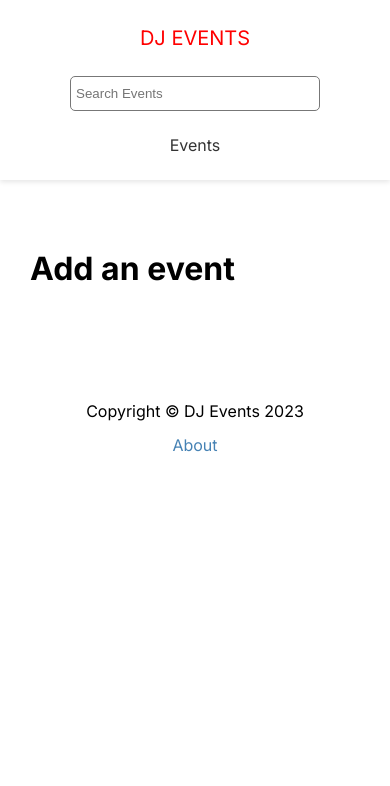
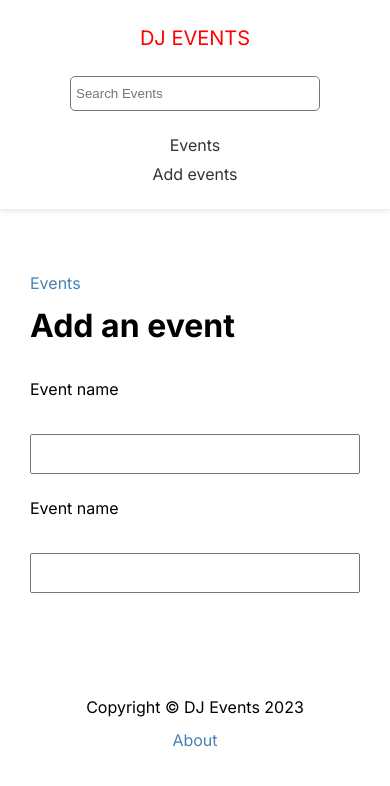
Before and after one commit to matthieusarthou/dj-events-frontend, a Next.js app: page /events/add in a window 390 px wide. Shown: the top 786 px of the page. Built offline with nearby package versions, Linux system fonts and the light colour scheme.

Commit message:
Add event ongoing. Todo: finish fields and add a submit button

```diff
--- a/app/events/add/page.tsx
+++ b/app/events/add/page.tsx
@@ -1,7 +1,72 @@
+'use client';
+import { useState } from 'react';
+import { useRouter } from 'next/navigation';
+import Link from 'next/link';
+import styles from '@/app/styles/Form.module.css';
+
 export default function AddEventPage() {
-    return (
-        <div>
-            <h1>Add an event</h1>
+  const [values, setValues] = useState({
+    name: '',
+    performers: '',
+    venue: '',
+    address: '',
+    date: '',
+    time: '',
+    description: '',
+  });
+
+  const router = useRouter();
+
+  const handleSubmit = (e: React.FormEvent) => {
+    e.preventDefault();
+    console.log('submit');
+  };
+
+  const handleInputChange = (e: React.FormEvent<HTMLInputElement>) => {
+    const { name, value } = e.currentTarget;
+    setValues({ ...values, [name]: value });
+    console.log({ values });
+  };
+
+  return (
+    <div>
+      <Link href="/events">Events</Link>
+      <h1>Add an event</h1>
+      <form
+        onSubmit={handleSubmit}
+        className={styles.form}
+      >
+        <div className={styles.grid}>
+          <label
+            htmlFor="name"
+            className={styles.label}
+          >
+            Event name
+          </label>
+          <input
+            type="text"
+            id="name"
+            name="name"
+            value={values.name}
+            onChange={handleInputChange}
+          ></input>
         </div>
-    )
+        <div className={styles.grid}>
+          <label
+            htmlFor="name"
+            className={styles.label}
+          >
+            Event name
+          </label>
+          <input
+            type="text"
+            id="name"
+            name="name"
+            value={values.name}
+            onChange={handleInputChange}
+          ></input>
+        </div>
+      </form>
+    </div>
+  );
 }
--- a/app/header/page.tsx
+++ b/app/header/page.tsx
@@ -14,6 +14,9 @@ export default function HeaderPage() {
           <li>
             <Link href="/events">Events</Link>
           </li>
+          <li>
+            <Link href="/events/add">Add events</Link>
+          </li>
         </ul>
       </nav>
     </header>
--- /dev/null
+++ b/app/styles/Form.module.css
@@ -0,0 +1,39 @@
+.form label {
+  display: block;
+}
+
+.form input {
+  width: 100%;
+  height: 40px;
+  padding: 5px;
+}
+
+.form textarea {
+  width: 100%;
+  height: 150px;
+}
+
+.form input[type='submit'] {
+  display: block;
+  width: 100%; /* necessary? */
+  margin: 20px 0 30px;
+}
+
+.form .file {
+  border: 1px #ccc solid;
+  background-color: #f4f4f4;
+  padding: 10px;
+}
+
+.grid {
+  display: grid;
+  grid-template-columns: 1fr 1fr;
+  gap: 30px;
+  margin-bottom: 20px;
+}
+
+@media (max-width: 600px) {
+  .grid {
+    grid-template-columns: 1fr;
+  }
+}
```
